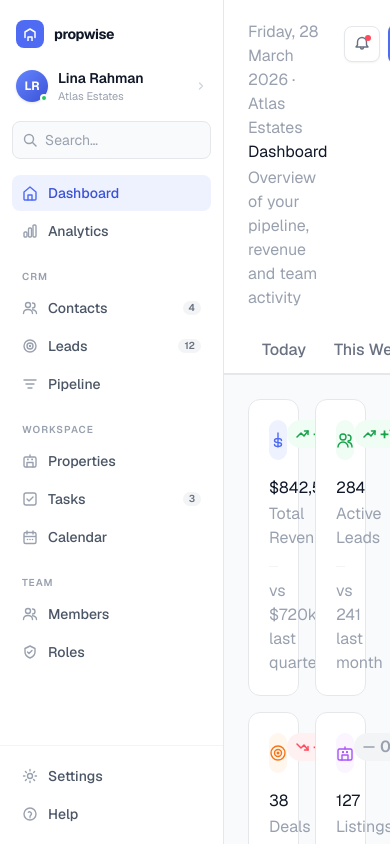
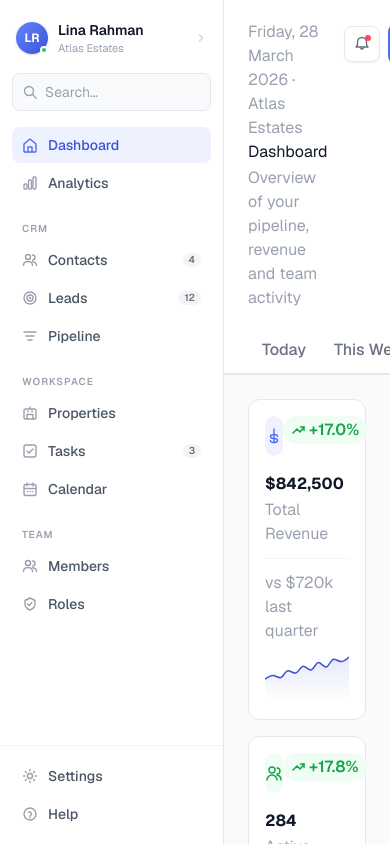
Before and after one commit to chama-marouf/propwise-assessment, a Next.js app: page /dashboard in a window 390 px wide. Built offline with nearby package versions, Linux system fonts and the light colour scheme.

Commit message:
feat: build KPI cards with trend indicators and responsive grid

```diff
--- a/package.json
+++ b/package.json
@@ -11,7 +11,8 @@
   "dependencies": {
     "next": "16.2.1",
     "react": "19.2.4",
-    "react-dom": "19.2.4"
+    "react-dom": "19.2.4",
+    "recharts": "^3.8.1"
   },
   "devDependencies": {
     "@tailwindcss/postcss": "^4",
--- a/src/components/dashboard/KpiCards.tsx
+++ b/src/components/dashboard/KpiCards.tsx
@@ -1,15 +1,39 @@
-type Trend = "up" | "down" | "flat";
+"use client";
 
-type KpiCard = {
+import {
+  ResponsiveContainer,
+  AreaChart,
+  Area,
+  Tooltip,
+} from "recharts";
+
+// ── Public component props ────────────────────────────────────────────────────
+
+export type TrendDirection = "up" | "down" | "flat";
+
+export type KpiCardProps = {
+  /** Small label shown below the value */
   label: string;
+  /** Formatted metric value, e.g. "$842,500" */
   value: string;
+  /** Comparison subtitle, e.g. "vs $720k last quarter" */
   sub: string;
-  trend: Trend;
-  delta: string;
+  /** Direction of the trend */
+  trendDirection: TrendDirection;
+  /** Formatted delta string, e.g. "+17.0%" */
+  trend: string;
+  /** Icon element to display in the accent chip */
   icon: React.ReactElement;
-  accent: string; // Tailwind bg-* class for icon bg
-  iconColor: string; // Tailwind text-* class for icon
+  /** Tailwind bg-* class for icon background */
+  accent: string;
+  /** Tailwind text-* class for icon colour */
+  iconColor: string;
+  /** Raw data points for the sparkline, oldest → newest */
+  sparklineData: number[];
 };
+
+// Internal shape kept for the CARDS constant below
+type KpiCardDef = KpiCardProps;
 
 // ── Icons ─────────────────────────────────────────────────────────────────────
 
@@ -38,6 +62,16 @@ const IconTarget = ({ className }: SVG) => (
   </svg>
 );
 
+const IconBuilding = ({ className }: SVG) => (
+  <svg className={className} width="18" height="18" viewBox="0 0 18 18" fill="none" aria-hidden>
+    <rect x="2" y="5" width="14" height="11" rx="1.5" stroke="currentColor" strokeWidth="1.4" />
+    <path d="M6 16v-5h6v5" stroke="currentColor" strokeWidth="1.4" strokeLinecap="round" strokeLinejoin="round" />
+    <path d="M9 5V3" stroke="currentColor" strokeWidth="1.4" strokeLinecap="round" />
+    <rect x="6" y="7" width="2" height="2" rx=".5" fill="currentColor" />
+    <rect x="10" y="7" width="2" height="2" rx=".5" fill="currentColor" />
+  </svg>
+);
+
 const IconTrendUp = ({ className }: SVG) => (
   <svg className={className} width="14" height="14" viewBox="0 0 14 14" fill="none" aria-hidden>
     <path d="M2 10L6 6l3 3 4-5" stroke="currentColor" strokeWidth="1.5" strokeLinecap="round" strokeLinejoin="round" />
@@ -58,103 +92,167 @@ const IconMinus = ({ className }: SVG) => (
   </svg>
 );
 
-const IconBuilding = ({ className }: SVG) => (
-  <svg className={className} width="18" height="18" viewBox="0 0 18 18" fill="none" aria-hidden>
-    <rect x="2" y="5" width="14" height="11" rx="1.5" stroke="currentColor" strokeWidth="1.4" />
-    <path d="M6 16v-5h6v5" stroke="currentColor" strokeWidth="1.4" strokeLinecap="round" strokeLinejoin="round" />
-    <path d="M9 5V3" stroke="currentColor" strokeWidth="1.4" strokeLinecap="round" />
-    <rect x="6" y="7" width="2" height="2" rx=".5" fill="currentColor" />
-    <rect x="10" y="7" width="2" height="2" rx=".5" fill="currentColor" />
-  </svg>
-);
+// ── Trend config ──────────────────────────────────────────────────────────────
 
-// ── Data ──────────────────────────────────────────────────────────────────────
+const trendConfig: Record<
+  TrendDirection,
+  { Icon: (p: SVG) => React.ReactElement; color: string; bg: string }
+> = {
+  up:   { Icon: IconTrendUp,   color: "text-green-600", bg: "bg-green-50"  },
+  down: { Icon: IconTrendDown, color: "text-red-500",   bg: "bg-red-50"    },
+  flat: { Icon: IconMinus,     color: "text-gray-400",  bg: "bg-gray-100"  },
+};
 
-const CARDS: KpiCard[] = [
-  {
-    label:     "Total Revenue",
-    value:     "$842,500",
-    sub:       "vs $720k last quarter",
-    trend:     "up",
-    delta:     "+17.0%",
-    icon:      <IconDollar />,
-    accent:    "bg-brand-50",
-    iconColor: "text-brand-500",
-  },
-  {
-    label:     "Active Leads",
-    value:     "284",
-    sub:       "vs 241 last month",
-    trend:     "up",
-    delta:     "+17.8%",
-    icon:      <IconUsers />,
-    accent:    "bg-green-50",
-    iconColor: "text-green-600",
-  },
-  {
-    label:     "Deals Closed",
-    value:     "38",
-    sub:       "vs 42 last month",
-    trend:     "down",
-    delta:     "−9.5%",
-    icon:      <IconTarget />,
-    accent:    "bg-orange-50",
-    iconColor: "text-orange-500",
-  },
-  {
-    label:     "Listings",
-    value:     "127",
-    sub:       "same as last month",
-    trend:     "flat",
-    delta:     "0%",
-    icon:      <IconBuilding />,
-    accent:    "bg-purple-50",
-    iconColor: "text-purple-500",
-  },
-];
+// ── Sparkline colours (raw hex so Recharts can consume them) ──────────────────
 
-const trendConfig = {
-  up:   { Icon: IconTrendUp,   color: "text-green-600",  bg: "bg-green-50"  },
-  down: { Icon: IconTrendDown, color: "text-red-500",    bg: "bg-red-50"    },
-  flat: { Icon: IconMinus,     color: "text-gray-400",   bg: "bg-gray-100"  },
-} as const;
+const sparklineColors: Record<TrendDirection, { stroke: string; gradientId: string }> = {
+  up:   { stroke: "#3D52D5", gradientId: "spark-up"   },
+  down: { stroke: "#FF485D", gradientId: "spark-down" },
+  flat: { stroke: "#A0A0AB", gradientId: "spark-flat" },
+};
 
-// ── Component ─────────────────────────────────────────────────────────────────
+// ── Custom minimal tooltip ────────────────────────────────────────────────────
 
-function KpiCard({ card }: { card: KpiCard }) {
-  const t = trendConfig[card.trend];
+function SparkTooltip({ active, payload }: {
+  active?: boolean;
+  payload?: Array<{ value?: number }>;
+}) {
+  if (!active || !payload?.length) return null;
   return (
-    <div className="flex flex-col gap-4 rounded-xl border border-gray-200 bg-white p-5 shadow-card">
-      {/* top row */}
-      <div className="flex items-start justify-between">
-        <div className={`flex h-10 w-10 items-center justify-center rounded-xl ${card.accent} ${card.iconColor}`}>
-          {card.icon}
-        </div>
-        {/* trend badge */}
-        <span className={`flex items-center gap-1 rounded-full ${t.bg} ${t.color} px-2 py-0.5 text-body-sm font-semibold`}>
-          <t.Icon />
-          {card.delta}
-        </span>
-      </div>
-
-      {/* value */}
-      <div className="flex flex-col gap-0.5">
-        <p className="text-display-3 text-gray-900">{card.value}</p>
-        <p className="text-body-sm text-gray-400">{card.label}</p>
-      </div>
-
-      {/* sub */}
-      <p className="text-caption text-gray-400 border-t border-gray-100 pt-3">
-        {card.sub}
-      </p>
+    <div className="rounded-md border border-gray-200 bg-white px-2 py-1 text-caption font-semibold text-gray-700 shadow-dropdown">
+      {payload[0].value}
     </div>
   );
 }
 
+// ── KpiCard ───────────────────────────────────────────────────────────────────
+
+export function KpiCard({
+  label,
+  value,
+  sub,
+  trend,
+  trendDirection,
+  sparklineData,
+  icon,
+  accent,
+  iconColor,
+}: KpiCardProps) {
+  const t  = trendConfig[trendDirection];
+  const sc = sparklineColors[trendDirection];
+  const chartData = sparklineData.map((v) => ({ v }));
+
+  return (
+    <div className="flex flex-col rounded-xl border border-gray-200 bg-white p-4 shadow-card">
+
+      {/* ── Icon + trend badge ── */}
+      <div className="flex items-start justify-between">
+        <div className={`flex h-10 w-10 items-center justify-center rounded-xl ${accent} ${iconColor}`}>
+          {icon}
+        </div>
+        <span className={`flex items-center gap-1 rounded-full px-2 py-0.5 text-body-sm font-semibold ${t.bg} ${t.color}`}>
+          <t.Icon />
+          {trend}
+        </span>
+      </div>
+
+      {/* ── Value + label ── */}
+      <div className="mt-4 flex flex-col gap-0.5">
+        <p className="text-display-3 font-bold text-gray-900">{value}</p>
+        <p className="text-body-sm text-gray-400">{label}</p>
+      </div>
+
+      {/* ── Sub ── */}
+      <p className="mt-3 border-t border-gray-100 pt-3 text-caption text-gray-400">
+        {sub}
+      </p>
+
+      {/* ── Sparkline ── */}
+      <div className="mt-3 h-12 w-full" aria-hidden>
+        <ResponsiveContainer width="100%" height="100%">
+          <AreaChart data={chartData} margin={{ top: 2, right: 0, left: 0, bottom: 0 }}>
+            <defs>
+              <linearGradient id={sc.gradientId} x1="0" y1="0" x2="0" y2="1">
+                <stop offset="5%"  stopColor={sc.stroke} stopOpacity={0.2} />
+                <stop offset="95%" stopColor={sc.stroke} stopOpacity={0}   />
+              </linearGradient>
+            </defs>
+            <Tooltip
+              content={<SparkTooltip />}
+              cursor={{ stroke: sc.stroke, strokeWidth: 1, strokeDasharray: "3 3" }}
+            />
+            <Area
+              type="monotone"
+              dataKey="v"
+              stroke={sc.stroke}
+              strokeWidth={1.5}
+              fill={`url(#${sc.gradientId})`}
+              dot={false}
+              activeDot={{ r: 3, fill: sc.stroke, strokeWidth: 0 }}
+              isAnimationActive={false}
+            />
+          </AreaChart>
+        </ResponsiveContainer>
+      </div>
+    </div>
+  );
+}
+
+// ── Data + section ────────────────────────────────────────────────────────────
+
+const CARDS: KpiCardDef[] = [
+  {
+    label:          "Total Revenue",
+    value:          "$842,500",
+    sub:            "vs $720k last quarter",
+    trendDirection: "up",
+    trend:          "+17.0%",
+    icon:           <IconDollar />,
+    accent:         "bg-brand-50",
+    iconColor:      "text-brand-500",
+    sparklineData:  [52, 60, 55, 70, 65, 80, 72, 88, 78, 95, 90, 100],
+  },
+  {
+    label:          "Active Leads",
+    value:          "284",
+    sub:            "vs 241 last month",
+    trendDirection: "up",
+    trend:          "+17.8%",
+    icon:           <IconUsers />,
+    accent:         "bg-green-50",
+    iconColor:      "text-green-600",
+    sparklineData:  [180, 200, 190, 220, 210, 240, 230, 255, 245, 265, 260, 284],
+  },
+  {
+    label:          "Deals Closed",
+    value:          "38",
+    sub:            "vs 42 last month",
+    trendDirection: "down",
+    trend:          "−9.5%",
+    icon:           <IconTarget />,
+    accent:         "bg-orange-50",
+    iconColor:      "text-orange-500",
+    sparklineData:  [48, 45, 50, 46, 44, 47, 43, 42, 40, 39, 41, 38],
+  },
+  {
+    label:          "Listings",
+    value:          "127",
+    sub:            "same as last month",
+    trendDirection: "flat",
+    trend:          "0%",
+    icon:           <IconBuilding />,
+    accent:         "bg-purple-50",
+    iconColor:      "text-purple-500",
+    sparklineData:  [122, 126, 123, 128, 125, 127, 124, 126, 128, 125, 127, 127],
+  },
+];
+
 export function KpiCards() {
   return (
-    <section aria-label="KPI summary" className="grid grid-cols-2 gap-4 xl:grid-cols-4">
-      {CARDS.map((c) => <KpiCard key={c.label} card={c} />)}
+    <section aria-label="KPI summary" className="grid grid-cols-1 gap-4 md:grid-cols-2 xl:grid-cols-4">
+      {CARDS.map((c) => (
+        <KpiCard key={c.label} {...c} />
+      ))}
     </section>
   );
 }
--- a/src/components/sidebar/Sidebar.tsx
+++ b/src/components/sidebar/Sidebar.tsx
@@ -214,20 +214,8 @@ export function Sidebar() {
   return (
     <aside className="flex h-screen w-56 shrink-0 flex-col border-r border-gray-200 bg-white">
 
-      {/* ── Logo ── */}
-      <div className="flex items-center gap-2.5 px-4 pb-3 pt-5">
-        {/* Propwise logomark */}
-        <div className="flex h-7 w-7 items-center justify-center rounded-lg bg-brand-500">
-          <svg width="14" height="14" viewBox="0 0 14 14" fill="none" aria-hidden>
-            <path d="M2 10.5V5L7 2l5 3v5.5" stroke="white" strokeWidth="1.5" strokeLinecap="round" strokeLinejoin="round" />
-            <path d="M5 14v-4h4v4" stroke="white" strokeWidth="1.5" strokeLinecap="round" strokeLinejoin="round" />
-          </svg>
-        </div>
-        <span className="text-sm font-bold tracking-tight text-gray-900">propwise</span>
-      </div>
-
       {/* ── User Profile ── */}
-      <div className="mx-2 mb-2">
+      <div className="mx-2 mt-3 mb-2">
         <button
           type="button"
           className="group flex w-full items-center gap-2.5 rounded-xl px-2 py-2 text-left transition-colors duration-100 hover:bg-gray-50"
```
Also changed, not shown: 1 other file (tests, documents, lock files or other folders).
